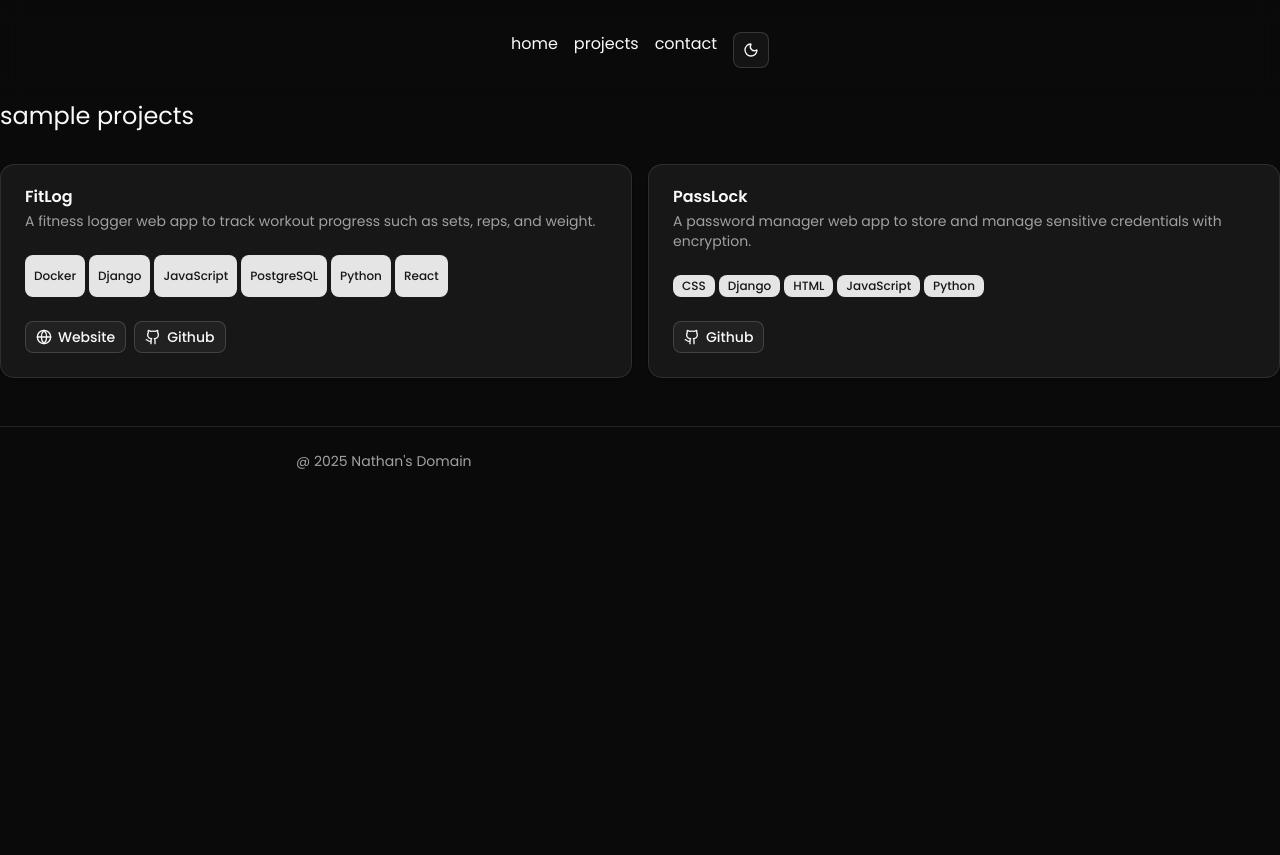
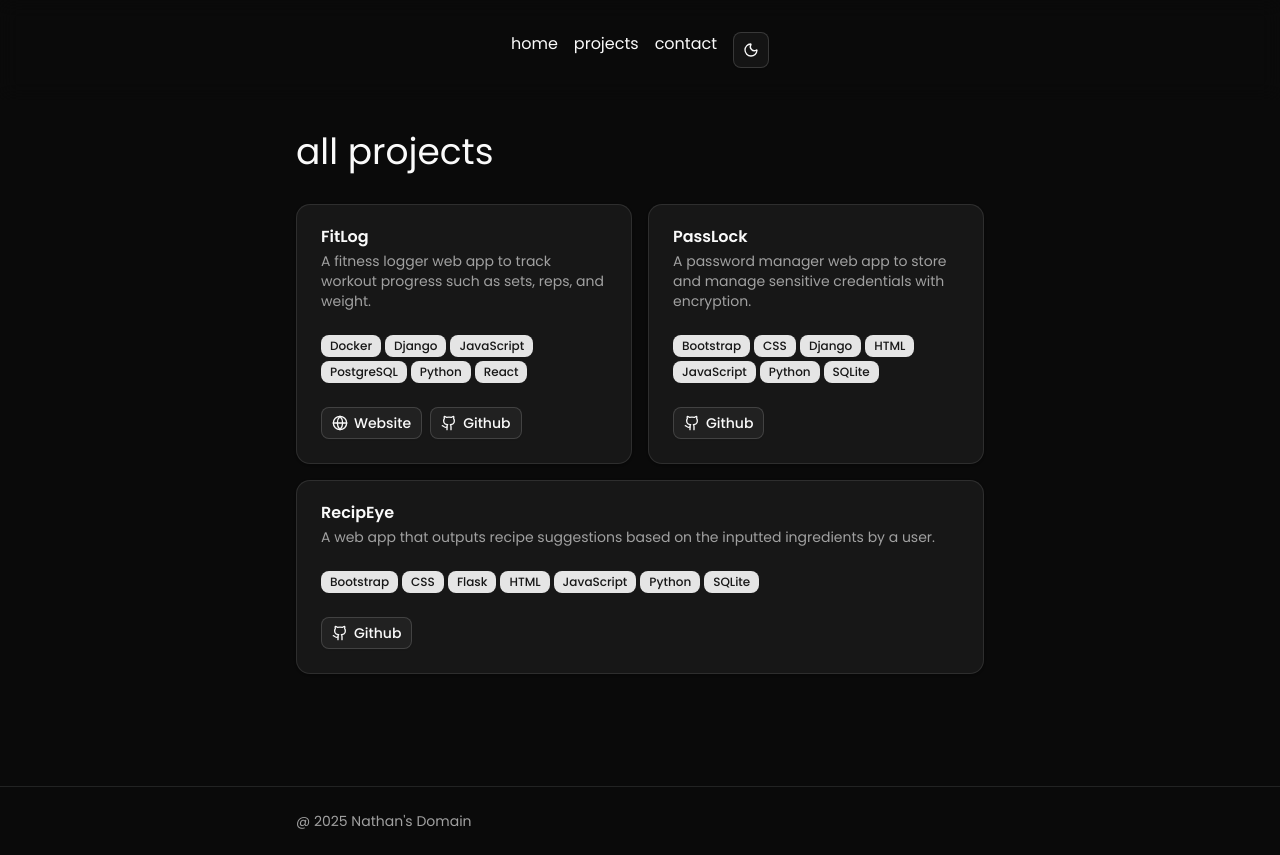
Before and after one commit to nathanpee2006/portfolio-website, a React (Vite) app in the folder portfolio/: page /projects in a window 1280 px wide. Before the commit the page ends 800 px from the top, so only its background shows below. Built offline with nearby package versions, Linux system fonts and the light colour scheme.

Commit message:
Implement projects page

```diff
--- a/portfolio/src/App.jsx
+++ b/portfolio/src/App.jsx
@@ -3,7 +3,7 @@ import { BrowserRouter, Routes, Route } from "react-router";
 import Header from "./components/Header";
 import Home from "./pages/Home";
 import Contact from "./pages/Contact";
-import Projects from "./sections/SampleProjects";
+import Projects from "./pages/Projects";
 import Footer from "./components/Footer";
 
 function App() {
--- a/portfolio/src/pages/Contact.jsx
+++ b/portfolio/src/pages/Contact.jsx
@@ -71,11 +71,11 @@ export default function Contact() {
 
   return (
     <>
-      <Container className="flex flex-col">
+      <Container className="flex flex-col mt-8 gap-10">
         <h1 className="text-4xl">contact</h1>
         {!isSubmitSuccessful && (
           <Form {...form}>
-            <form onSubmit={handleSubmit(onSubmit)} className="space-y-5">
+            <form onSubmit={handleSubmit(onSubmit)} className="space-y-8">
               <input
                 type="hidden"
                 value="263e5c06-dd1b-482f-affe-26c9783be074"
--- /dev/null
+++ b/portfolio/src/pages/Projects.jsx
@@ -0,0 +1,14 @@
+import Container from "@/components/Container";
+import SampleProjects from "@/sections/SampleProjects";
+
+export default function Projects() {
+  return (
+    <Container className="flex flex-col">
+      <main>
+        <article className="mt-8 flex flex-col gap-16 pb-16">
+          <SampleProjects showAll={true} />
+        </article>
+      </main>
+    </Container>
+  );
+}
--- a/portfolio/src/sections/SampleProjects.jsx
+++ b/portfolio/src/sections/SampleProjects.jsx
@@ -10,37 +10,99 @@ import { Button } from "@/components/ui/button";
 import { Badge } from "@/components/ui/badge";
 import { Globe, Github } from "lucide-react";
 
-export default function Projects() {
+const projectsData = [
+  {
+    id: 1,
+    title: "FitLog",
+    description:
+      "A fitness logger web app to track workout progress such as sets, reps, and weight.",
+    technologies: [
+      "Docker",
+      "Django",
+      "JavaScript",
+      "PostgreSQL",
+      "Python",
+      "React",
+    ],
+    websiteUrl: "https://fitlog-frontend.vercel.app/",
+    githubUrl: "https://github.com/nathanpee2006/FitLog",
+    hasWebsite: true,
+  },
+  {
+    id: 2,
+    title: "PassLock",
+    description:
+      "A password manager web app to store and manage sensitive credentials with encryption.",
+    technologies: [
+      "Bootstrap",
+      "CSS",
+      "Django",
+      "HTML",
+      "JavaScript",
+      "Python",
+      "SQLite",
+    ],
+    githubUrl: "https://github.com/nathanpee2006/PassLock",
+    hasWebsite: false,
+  },
+  {
+    id: 3,
+    title: "RecipEye",
+    description:
+      "A web app that outputs recipe suggestions based on the inputted ingredients by a user.",
+    technologies: [
+      "Bootstrap",
+      "CSS",
+      "Flask",
+      "HTML",
+      "JavaScript",
+      "Python",
+      "SQLite",
+    ],
+    githubUrl: "https://github.com/nathanpee2006/RecipEye",
+    hasWebsite: false,
+  },
+];
+
+export default function SampleProjects({ showAll = false, limit = 2 }) {
+  const projectsToShow = showAll ? projectsData : projectsData.slice(0, limit);
+  const sectionTitle = showAll ? "all projects" : "sample projects";
+
   return (
     <section className="flex flex-col gap-8">
-      <h1 className="text-2xl">sample projects</h1>
-      <div className="flex gap-4">
-        {/* FitLog */}
-        <Card className="flex-1 flex flex-col">
+      <h1 className={sectionTitle === "all projects" ? "text-4xl" : "text-2xl"}>
+        {sectionTitle}
+      </h1>
+      <div className="flex gap-4 flex-wrap">
+        {projectsToShow.map((project) => (
+          <Card key={project.id} className="flex-1 flex flex-col min-w-[300px]">
             <CardHeader>
-            <CardTitle>FitLog</CardTitle>
-            <CardDescription>
-              A fitness logger web app to track workout progress such as sets,
-              reps, and weight.
-            </CardDescription>
+              <CardTitle>{project.title}</CardTitle>
+              <CardDescription>{project.description}</CardDescription>
             </CardHeader>
             <CardContent className="flex flex-wrap flex-1 gap-1">
-            <Badge>Docker</Badge>
-            <Badge>Django</Badge>
-            <Badge>JavaScript</Badge>
-            <Badge>PostgreSQL</Badge>
-            <Badge>Python</Badge>
-            <Badge>React</Badge>
+              {project.technologies.map((tech, index) => (
+                <Badge key={index}>{tech}</Badge>
+              ))}
             </CardContent>
             <CardFooter className="flex flex-wrap gap-2">
-            <a href="https://fitlog-frontend.vercel.app/" target="_blank">
+              {project.hasWebsite && (
+                <a
+                  href={project.websiteUrl}
+                  target="_blank"
+                  rel="noopener noreferrer"
+                >
                   <Button variant="outline" size="sm">
                     <Globe />
                     Website
                   </Button>
                 </a>
-
-            <a href="https://github.com/nathanpee2006/FitLog" target="_blank">
+              )}
+              <a
+                href={project.githubUrl}
+                target="_blank"
+                rel="noopener noreferrer"
+              >
                 <Button variant="outline" size="sm">
                   <Github />
                   Github
@@ -48,34 +110,7 @@ export default function Projects() {
               </a>
             </CardFooter>
           </Card>
-        {/* FitLog */}
-
-        {/* PassLock */}
-        <Card className="flex-1 flex flex-col">
-          <CardHeader>
-            <CardTitle>PassLock</CardTitle>
-            <CardDescription>
-              A password manager web app to store and manage sensitive
-              credentials with encryption.
-            </CardDescription>
-          </CardHeader>
-          <CardContent className="flex flex-wrap flex-1 gap-1">
-            <Badge>CSS</Badge>
-            <Badge>Django</Badge>
-            <Badge>HTML</Badge>
-            <Badge>JavaScript</Badge>
-            <Badge>Python</Badge>
-          </CardContent>
-          <CardFooter>
-            <a href="https://github.com/nathanpee2006/PassLock" target="_blank">
-              <Button variant="outline" size="sm">
-                <Github />
-                Github
-              </Button>
-            </a>
-          </CardFooter>
-        </Card>
-        {/* PassLock */}
+        ))}
       </div>
     </section>
   );
```
Lines whose indentation alone changed are shown as unchanged.
